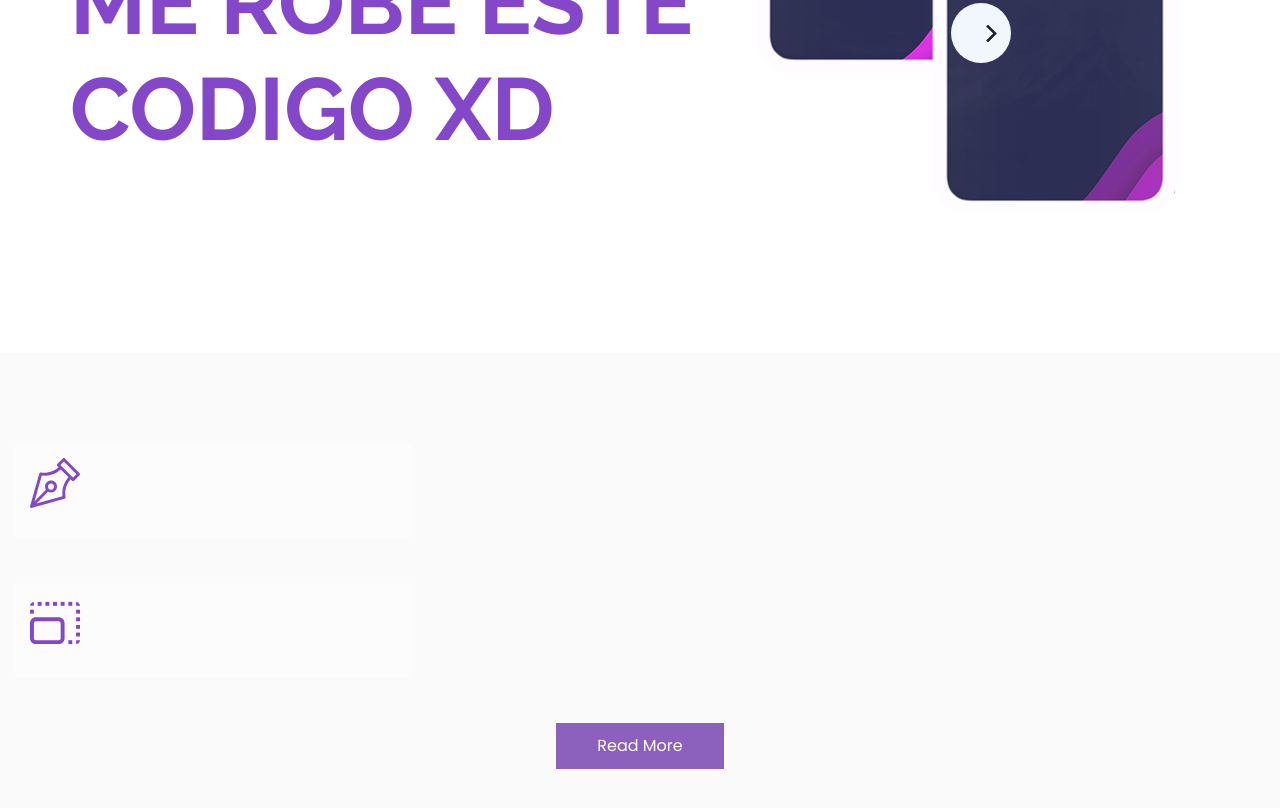
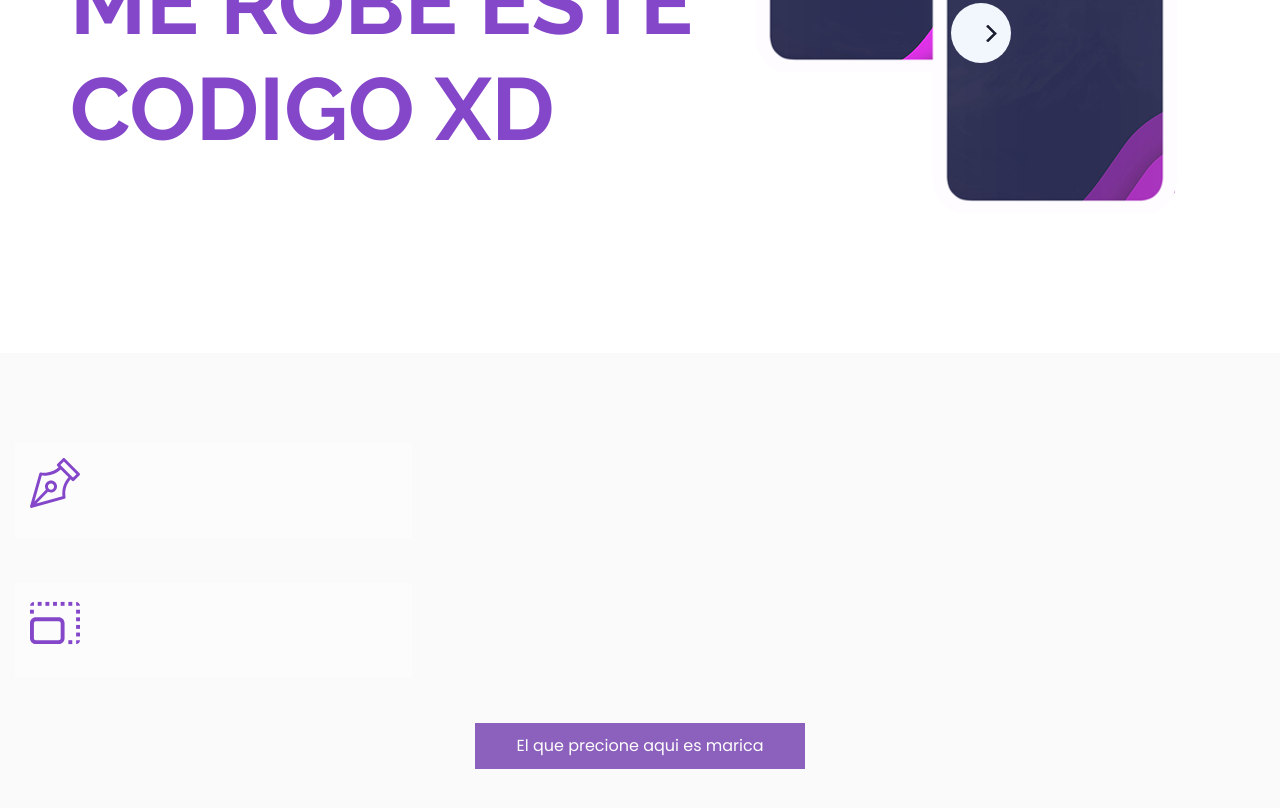
Before and after one commit to chandro-dev/pagina-web-sena, a plain HTML site: page index.html in a window 1280 px wide. Shown: the part 1258-2066 px from the top of the page. Drawn offline with nearby package versions, Linux system fonts and the light colour scheme.

Commit message:
version_1.1

```diff
--- a/index.html
+++ b/index.html
@@ -202,7 +202,7 @@
     </div>
     <div class="d-flex justify-content-center">
       <a href="">
-        Read More
+        El que precione aqui es marica
       </a>
     </div>
   </section>
```
